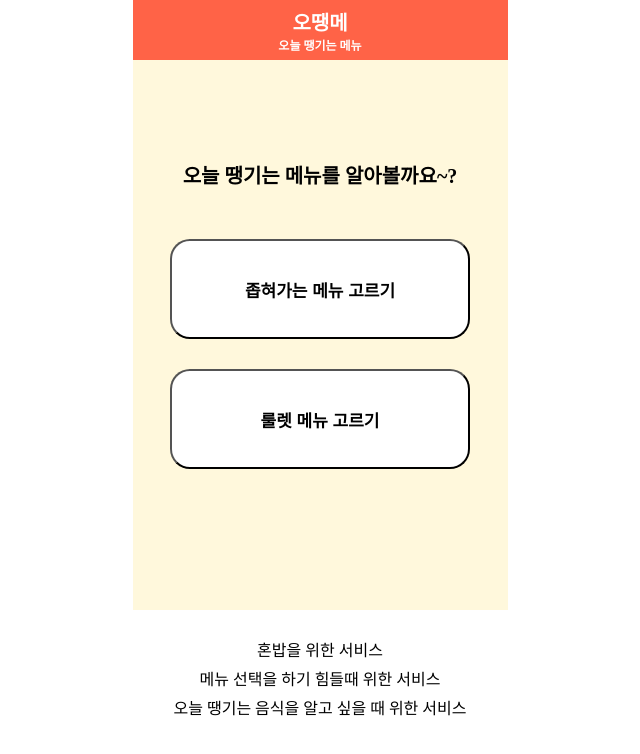
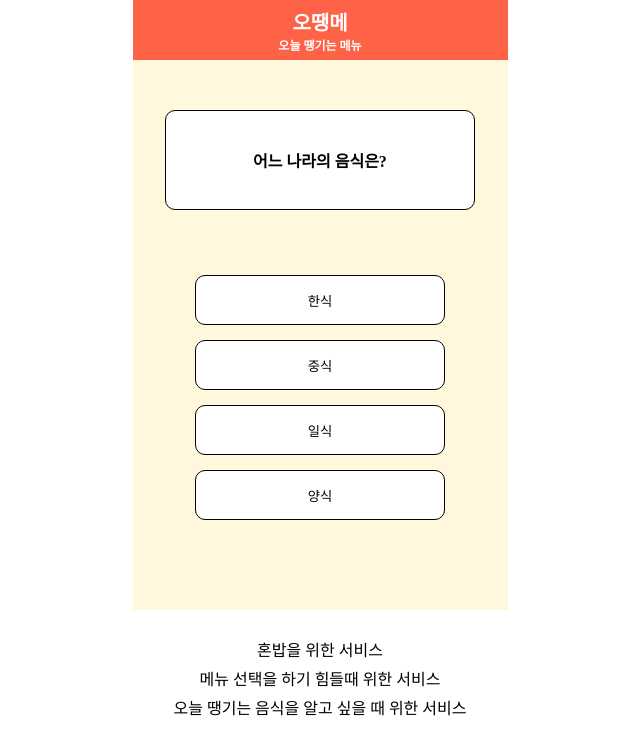
Before and after one commit to okjinwook/foodpick, a React (Create React App) app: page / in a window 1280 px wide. Both pictures are taken after a click on the button "좁혀가는 메뉴 고르기". Shown: the top 754 px of the page, without its empty margins (320-960 px from the left). Built offline with nearby package versions, Linux system fonts and the light colour scheme.

Commit message:
redux setting

```diff
--- a/package.json
+++ b/package.json
@@ -8,7 +8,9 @@
     "@testing-library/user-event": "^13.5.0",
     "react": "^18.2.0",
     "react-dom": "^18.2.0",
+    "react-redux": "^8.0.5",
     "react-scripts": "5.0.1",
+    "redux": "^4.2.1",
     "web-vitals": "^2.1.4"
   },
   "scripts": {
--- a/src/App.js
+++ b/src/App.js
@@ -2,6 +2,9 @@ import './App.css';
 import Header from './components/header';
 import Main from './components/main';
 import Footer from './components/footer';
+import React from 'react';
+
+
 function App() {
   return (
     <div className="App">
--- a/src/components/main.js
+++ b/src/components/main.js
@@ -1,26 +1,46 @@
 import React, {useState} from 'react';
 import '../css/main.css';
+import Step1 from './step/step1'
+import Step2 from './step/step2'
+import Step3 from './step/step3'
+import Step4 from './step/step4'
+import Step5 from './step/step5'
+import { useDispatch, useSelector } from 'react-redux';
+
 
 function Home() {
+    const dispatch = useDispatch();
     return (
         <div className="main-content">
             <div className="main-content-title">오늘 땡기는 메뉴를 알아볼까요~?</div>
             <div className="main-button-box">
-                <button className="main-choice-button">좁혀가는 메뉴 고르기</button>
+                <button className="main-choice-button" onClick={() => {dispatch({type:'step1'})}}>좁혀가는 메뉴 고르기</button>
                 <button className="main-random-button">룰렛 메뉴 고르기</button>
             </div>
         </div>
     );
 }
-// test commit
 function Main() {
-    const [mode, setContent] = useState('home')
-    var content = null
+    const mode = useSelector( (state) => state );
+
+    var content = null;
     if(mode === 'home') {
         content = <Home/>
     }
     else if(mode === 'step1') {
-        // content = <Step1/>
+        content = <Step1/>
+    }
+    else if(mode === 'step2') {
+        content = <Step2/>
+    }
+    else if(mode === 'step3') {
+        content = <Step3/>
+    }
+    else if(mode === 'step4') {
+        content = <Step4/>
+    }
+    else if(mode === 'step5') {
+        content = <Step5/>
     }
     return (
         <div className="main-component component jcce">
--- /dev/null
+++ b/src/components/step/step1.js
@@ -0,0 +1,20 @@
+import React from "react";
+import { useDispatch, useSelector } from "react-redux";
+import '../../css/step.css'
+
+function Step1() {
+    const dispatch = useDispatch();
+    return (
+        <div className="step-component">
+            <div className="step-question-box jcce aice">어느 나라의 음식은?</div>
+            <div className="step-answer-box">
+                <button onClick={() => {dispatch({type:'step2'})}}>한식</button>
+                <button onClick={() => {dispatch({type:'step2'})}}>중식</button>
+                <button onClick={() => {dispatch({type:'step2'})}}>일식</button>
+                <button onClick={() => {dispatch({type:'step2'})}}>양식</button>
+            </div>
+        </div>
+    );
+}
+
+export default Step1;
--- /dev/null
+++ b/src/components/step/step2.js
@@ -0,0 +1,19 @@
+import React from "react";
+import { useDispatch } from "react-redux";
+import '../../css/step.css'
+
+function Step2() {
+    const dispatch = useDispatch();
+    return (
+        <div className="step-component">
+            <div className="step-question-box jcce aice">주 메뉴의 종류는?</div>
+            <div className="step-answer-box">
+                <button onClick={() => {dispatch({type:'step3'})}}>밥</button>
+                <button onClick={() => {dispatch({type:'step3'})}}>면</button>
+                <button onClick={() => {dispatch({type:'step3'})}}>빵</button>
+            </div>
+        </div>
+    );
+}
+
+export default Step2;
--- /dev/null
+++ b/src/components/step/step3.js
@@ -0,0 +1,18 @@
+import React from "react";
+import { useDispatch } from "react-redux";
+import '../../css/step.css'
+
+function Step3() {
+    const dispatch = useDispatch();
+    return (
+        <div className="step-component">
+            <div className="step-question-box jcce aice">자극적인게 원하는가?</div>
+            <div className="step-answer-box">
+                <button onClick={() => {dispatch({type:'step4'})}}>매운 음식</button>
+                <button onClick={() => {dispatch({type:'step4'})}}>순한 음식</button>
+            </div>
+        </div>
+    );
+}
+
+export default Step3;
--- /dev/null
+++ b/src/components/step/step4.js
@@ -0,0 +1,18 @@
+import React from "react";
+import { useDispatch } from "react-redux";
+import '../../css/step.css'
+
+function Step4() {
+    const dispatch = useDispatch();
+    return (
+        <div className="step-component">
+            <div className="step-question-box jcce aice">뜨끈뜨끈 vs 시원시원</div>
+            <div className="step-answer-box">
+                <button onClick={() => {dispatch({type:'step5'})}}>뜨거운 음식</button>
+                <button onClick={() => {dispatch({type:'step5'})}}>시원한 음식</button>
+            </div>
+        </div>
+    );
+}
+
+export default Step4;
--- /dev/null
+++ b/src/components/step/step5.js
@@ -0,0 +1,18 @@
+import React from "react";
+import { useDispatch } from "react-redux";
+import '../../css/step.css'
+
+function Step5() {
+    const dispatch = useDispatch();
+    return (
+        <div className="step-component">
+            <div className="step-question-box jcce aice"></div>
+            <div className="step-answer-box">
+                <button onClick={() => {dispatch({type:'step6'})}}>국물 음식</button>
+                <button onClick={() => {dispatch({type:'step6'})}}>국물 없는 음식</button>
+            </div>
+        </div>
+    );
+}
+
+export default Step5;
--- /dev/null
+++ b/src/css/step.css
@@ -0,0 +1,22 @@
+.step-component {
+    padding: 10px;
+    margin: 10px;
+    width: 330px;
+}
+.step-question-box {
+    height: 100px;
+    border: 1px solid black;
+    margin-top: 30px;
+    margin-bottom: 50px;
+    font-weight: 700;
+    border-radius: 10px;
+    background-color: white;
+}
+.step-answer-box button{
+    width: 250px;
+    height: 50px;
+    border: 1px solid black;
+    border-radius: 10px;
+    margin-top: 15px;
+    background-color: white;
+}
--- a/src/index.js
+++ b/src/index.js
@@ -1,11 +1,45 @@
-import React from 'react';
+import React, {useState} from 'react';
 import ReactDOM from 'react-dom/client';
 import './index.css';
 import App from './App';
+import { Provider } from 'react-redux';
+import { createStore } from 'redux';
+
+const mode = 'home';
+
+function reducer(state = mode, action) {
+  if(action.type == 'step1') {
+    state = action.type;
+    return state;
+  }
+  if(action.type == 'step2') {
+    state = action.type;
+    return state;
+  }
+  if(action.type == 'step3') {
+    state = action.type;
+    return state;
+  }
+  if(action.type == 'step4') {
+    state = action.type;
+    return state;
+  }
+  if(action.type == 'step5') {
+    state = action.type;
+    return state;
+  }
+  else {
+    return state;
+  }
+}
+
+let store = createStore(reducer);
 
 const root = ReactDOM.createRoot(document.getElementById('root'));
 root.render(
   <React.StrictMode>
-    <App />
+    <Provider store={store}>
+      <App />
+    </Provider>
   </React.StrictMode>
 );
```
Also changed, not shown: 1 other file (tests, documents, lock files or other folders).
